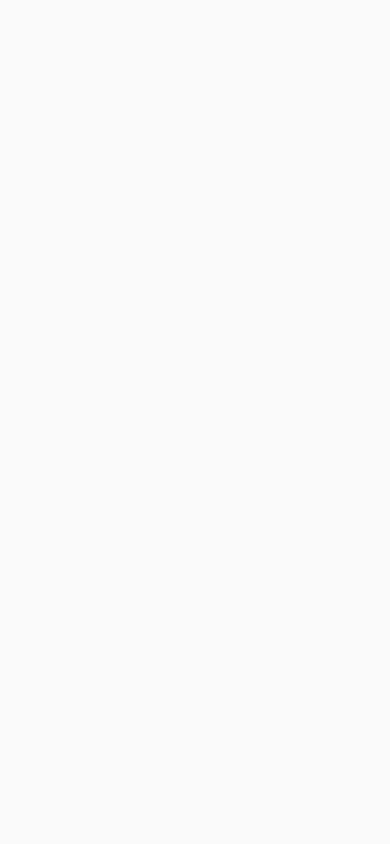
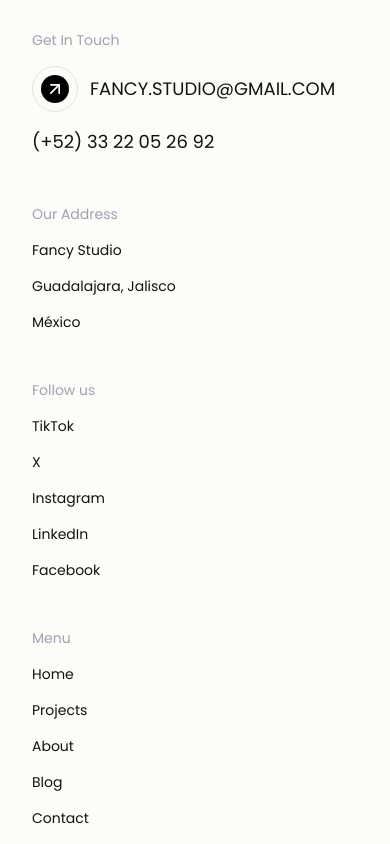
Before and after one commit to damian-pebe/fancy-studio, a Next.js app: page / in a window 390 px wide. Shown: the part 5440-6284 px from the top of the page. Before the commit the page ends 5390 px from the top, so only its background shows below. Built offline with nearby package versions, Linux system fonts and the light colour scheme; a web font is replaced by a local one.

Commit message:
added new footer and fixed some responsive modules

```diff
--- /dev/null
+++ b/src/app/Components/Footer.tsx
@@ -0,0 +1,53 @@
+import Link from "next/link";
+import { ArrowUpRightIcon } from "lucide-react";
+
+export default function Footer() {
+  return (
+    <footer className="bg-[#fefcf9] text-[#121212] font-poppins ">
+      <div className="max-w-7xl mx-auto grid grid-cols-1 md:grid-cols-4 gap-12 px-8 py-20 pt-20 text-sm">
+        <div className="space-y-4">
+          <p className="text-gray-400">Get In Touch</p>
+          <div className="flex items-center gap-3">
+            <div className="group flex items-center border border-black/10 hover:cursor-pointer rounded-full p-2 transition-transform duration-500 hover:-translate-y-1">
+              <ArrowUpRightIcon
+                size={28}
+                className="bg-black text-white rounded-full p-1 transition-transform duration-700 group-hover:rotate-[360deg]"
+              />
+            </div>
+            <p className="text-lg font-light">FANCY.STUDIO@GMAIL.COM</p>
+          </div>
+          <p className="text-lg font-light">(+52) 33 22 05 26 92</p>
+        </div>
+
+        <div className="space-y-2 flex flex-col gap-2">
+          <p className="text-gray-400">Our Address</p>
+          <p>Fancy Studio</p>
+          <p>Guadalajara, Jalisco</p>
+          <p>México</p>
+        </div>
+
+        <div className="space-y-2 flex flex-col gap-2">
+          <p className="text-gray-400">Follow us</p>
+          <Link href="https://www.tiktok.com" className="hover:opacity-60 duration-700 transition-all">TikTok</Link>
+          <Link href="https://www.twitter.com" className="hover:opacity-60 duration-700 transition-all">X</Link>
+          <Link href="https://www.instagram.com" className="hover:opacity-60 duration-700 transition-all">Instagram</Link>
+          <Link href="https://www.linkedin.com" className="hover:opacity-60 duration-700 transition-all">LinkedIn</Link>
+          <Link href="https://www.facebook.com" className="hover:opacity-60 duration-700 transition-all">Facebook</Link>
+        </div>
+
+        <div className="space-y-2 flex flex-col gap-2">
+          <p className="text-gray-400">Menu</p>
+          <Link href="/" className="hover:opacity-60 duration-700 transition-all">Home</Link>
+          <Link href="/projects" className="hover:opacity-60 duration-700 transition-all">Projects</Link>
+          <Link href="/about" className="hover:opacity-60 duration-700 transition-all">About</Link>
+          <Link href="/blog" className="hover:opacity-60 duration-700 transition-all">Blog</Link>
+          <Link href="/contact" className="hover:opacity-60 duration-700 transition-all">Contact</Link>
+        </div>
+      </div>
+
+      <div className="pb-14 text-center text-[12vw] md:text-[10vw] leading-none font-careny">
+        Fancy<sup>®</sup> Microblading
+      </div>
+    </footer>
+  );
+}
--- a/src/app/page.tsx
+++ b/src/app/page.tsx
@@ -4,6 +4,7 @@
 import ShowcaseSection from "./Components/Showcase";
 import Works from "./Components/Works";
 import Testimonials from "./Components/Testimonials";
+import Footer from "./Components/Footer";
 
 export default function Home() {
   return (
@@ -13,6 +14,7 @@
       <ShowcaseSection />
       <Works/>
       <Testimonials/>
+      <Footer/>
     </div>
   );
 }
```
